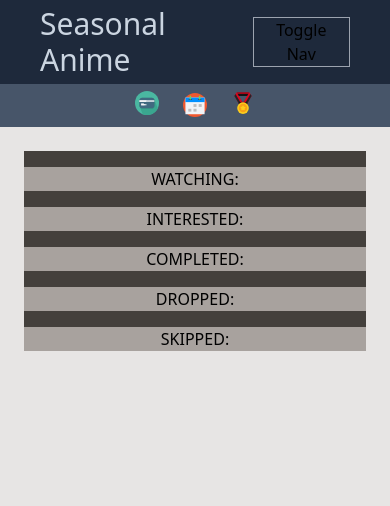
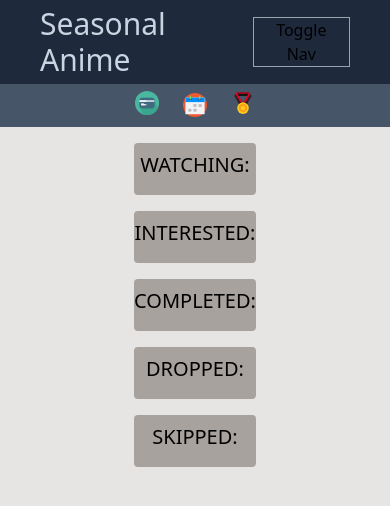
Before and after one commit to Sanj-sanj/ts-anime-react, a React (Vite) app: page /list in a window 390 px wide. Shown: the top 506 px of the page. Built offline with nearby package versions, Linux system fonts and the light colour scheme; no server answers.

Commit message:
More work done to userList added svg to use on list button.

```diff
--- a/src/components/card/ListButton.tsx
+++ b/src/components/card/ListButton.tsx
@@ -1,6 +1,7 @@
 import { FunctionComponent, useRef } from "react";
 import { MainCard } from "../../interfaces/apiResponseTypes";
 import { useDispatchContext } from "../../utilities/Context/AppContext";
+import ListButtonSVG from "../../assets/ribbon-svgrepo-com.svg";
 
 const ListButton: FunctionComponent<{
   card: MainCard;
@@ -11,7 +12,7 @@ const ListButton: FunctionComponent<{
   const buttonRef = useRef<null | HTMLButtonElement>(null);
   return (
     <button
-      className=" bg-red-700 rounded-lg focus:outline outline-blue-400"
+      className="w-6 rounded-xl focus:outline focus:outline-4 outline-blue-600 "
       ref={buttonRef}
       onClick={() => {
         dispatch({
@@ -20,8 +21,10 @@ const ListButton: FunctionComponent<{
         });
       }}
       onFocus={() => focusHandler(buttonRef.current as HTMLButtonElement)}
+      title="Show more details"
     >
-      {(text && text) || "W.I.P"}
+      {/* {(text && text) || "W.I.P"} */}
+      <img src={ListButtonSVG as string} alt="More Details" />
     </button>
   );
 };
--- a/src/components/card/UserListCards.tsx
+++ b/src/components/card/UserListCards.tsx
@@ -2,16 +2,16 @@ import { MutableRefObject } from "react";
 import { UserListParams } from "../../interfaces/apiResponseTypes";
 import ListButton from "./ListButton";
 
-const userListToJSXCards = (
+const userListCards = (
   userList: UserListParams,
   lastFocusedCard: MutableRefObject<HTMLButtonElement | null>
 ) =>
   Object.entries(userList).map(([key, userListDetail]) => (
     <div
       key={key}
-      className="dark:text-slate-300 bg-stone-400 dark:bg-slate-900 w-full mt-4 text-center"
+      className="dark:text-slate-300 bg-stone-400 dark:bg-slate-900 w-full pb-4 mt-4 text-center rounded"
     >
-      <h2>{key}:</h2>
+      <h2 className="text-xl pt-2">{key}:</h2>
       <ul>
         {Object.values(userListDetail).map(
           ({ apiResults, userListDetails: { currentEpisode, userScore } }) => {
@@ -28,15 +28,16 @@ const userListToJSXCards = (
             return (
               <li
                 key={id}
-                className="px-4 py-0.5 flex w-full mb-6 justify-center"
+                className="md:px-4 py-0.5 flex w-full justify-center text-sm"
               >
-                <div className="flex w-full bg-stone-200 dark:bg-slate-800 p-2 rounded-lg">
+                <div className="flex w-full items-center bg-stone-200 dark:bg-slate-800 p-2 rounded-lg">
                   <img
                     src={coverImage.medium || ""}
                     alt={title.romaji || title.english || ""}
+                    className="max-w-[50px] max-h-[71px] sm:max-h-[142px] sm:max-w-[100px] rounded"
                   />
-                  <div className="flex w-full items-center">
-                    <div className="w-full flex flex-col justify-around text-left h-full pt-2 pl-4">
+                  <div className="flex w-full items-center justify-between">
+                    <div className="w-1/3 flex flex-col justify-around text-left h-full sm:pt-2 pl-4">
                       <div>
                         <p>{title?.romaji || title?.english}</p>
                         <p>
@@ -80,4 +81,4 @@ const userListToJSXCards = (
       </ul>
     </div>
   ));
-export default userListToJSXCards;
+export default userListCards;
--- a/src/components/pages/UserList/container/UserList.tsx
+++ b/src/components/pages/UserList/container/UserList.tsx
@@ -1,6 +1,4 @@
 import { useEffect, useRef, useState } from "react";
-import { Link } from "react-router-dom";
-
 import { useStateContext } from "../../../../utilities/Context/AppContext";
 import {
   ListDetails,
@@ -12,7 +10,7 @@ import {
   UserListParams,
 } from "../../../../interfaces/apiResponseTypes";
 import requestUserListCards from "../../../../utilities/API/requestUserListCards";
-import userListToJSXCards from "../../../card/UserListCards";
+import userListCards from "../../../card/UserListCards";
 import SortCardsBy from "../../../../utilities/Cards/SortCardsBy";
 import UserListPreferences from "../preferenceBar/UserListPreference";
 
@@ -54,7 +52,7 @@ const UserList = () => {
       }[];
       return { ...acc, [key]: newSortedList };
     }, {} as typeof usableList);
-    setDisplayCards(userListToJSXCards(newList, lastFocusedCard));
+    setDisplayCards(userListCards(newList, lastFocusedCard));
   }, [sort, usableList]);
 
   useEffect(() => {
@@ -76,8 +74,8 @@ const UserList = () => {
   return (
     <>
       <UserListPreferences />
-      <div className="w-full flex flex-col items-center p-6 overflow-y-scroll h-[90vh]">
-        <div className="w-full bg-stone-700"> {displayCards}</div>
+      <div className="w-full flex flex-col items-center md:p-6 overflow-y-scroll h-[90vh]">
+        <div className="md:w-full lg:w-9/12 xl:w-2/4"> {displayCards}</div>
       </div>
     </>
   );
--- a/src/components/pages/cardView/preferenceBar/ContainerPreferences.tsx
+++ b/src/components/pages/cardView/preferenceBar/ContainerPreferences.tsx
@@ -123,7 +123,7 @@ export default function ContainerPreferences() {
             OVA
           </button>
         </div>
-        <div className="w-full flex justify-center lg:justify-end">
+        <div className="w-full flex justify-center lg:justify-end py-2 lg:py-0">
           <button
             className="px-3 text-lg focus:outline outline-2 rounded-sm outline-zinc-400"
             title="Reset to nearest airing season"
```
Also changed, not shown: src/assets/ribbon-svgrepo-com.svg (added).
